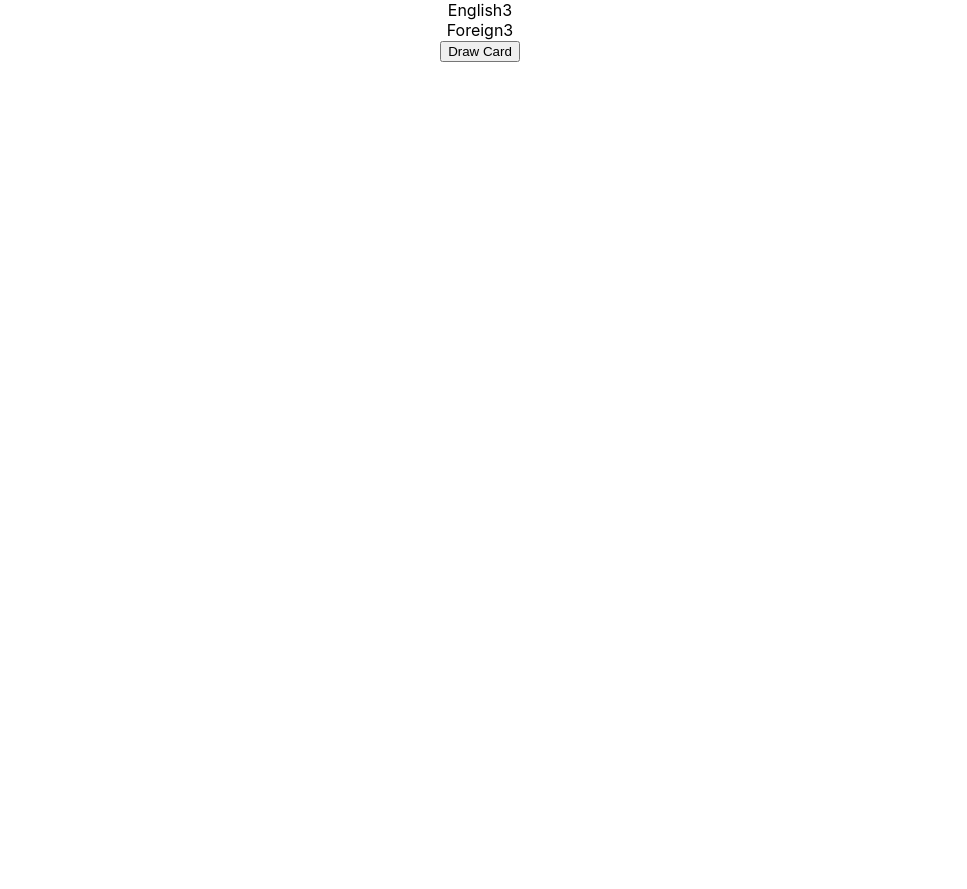
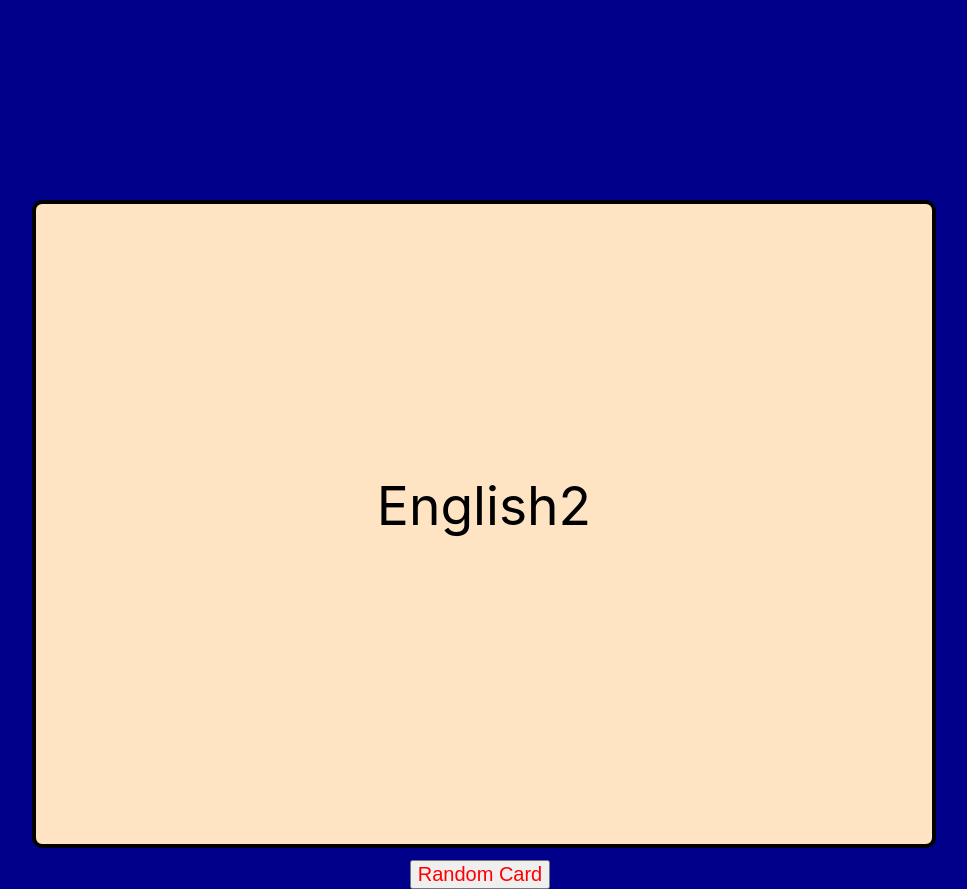
Before and after one commit to csu-hci-projects/SP24-The-Effects-Of-Virtual-Reality-Immersion-On-Retaining-Language, a React (Create React App) app in the folder FlashCardProgram/FlashCardProgram/: page / in a window 1280 px wide. Shown: the whole page, without its empty margins (160-1127 px from the left). Before the commit the page ends 800 px from the top, so only its background shows below. Built offline with nearby package versions, Linux system fonts and the light colour scheme.

Commit message:
Updates to CSS code

```diff
--- a/FlashCardProgram/FlashCardProgram/src/App.js
+++ b/FlashCardProgram/FlashCardProgram/src/App.js
@@ -26,7 +26,7 @@ class App extends Component{
     }
   }
 
-  componentWillMount(){
+  UNSAFE_componentWillMount(){
     const currentCards = this.state.cards;
 
     this.setState({
--- a/FlashCardProgram/FlashCardProgram/src/Card/Card.css
+++ b/FlashCardProgram/FlashCardProgram/src/Card/Card.css
@@ -0,0 +1,46 @@
+body {
+    background-color: darkblue;
+}
+
+.card-container:active .card{
+    transform: rotateY(180deg);
+}
+.card-container, .front, .back {
+    border-radius: 10px 10px;
+    width: 70vw;
+    height: 50vw;
+    margin-top: 200px;
+    margin-left: auto;
+    margin-right: auto;
+}
+
+.card {
+    transition: 0.5s;
+    transform-style: preserve-3d;
+}
+
+.front {
+    z-index: 5;
+}
+
+.back {
+    transform: rotateY(180deg);
+}
+
+.front, .back{
+    background-color: bisque;
+    backface-visibility: hidden;
+    border:4px solid black;
+    border-radius:10px 10px;
+    margin:auto;
+    text-align:center;
+      position: absolute;
+      top: 0;
+      left: 0;
+
+  }
+
+.english, .foreign{
+    padding-top:30%;
+    font-size:40pt;
+  }
--- a/FlashCardProgram/FlashCardProgram/src/Card/Card.js
+++ b/FlashCardProgram/FlashCardProgram/src/Card/Card.js
@@ -5,10 +5,10 @@ const Card = (props) => (
     <div className="card-container">
         <div className="card">
             <div className="front">
-                <div className="engish">{props.english}</div>
+                <div className="english">{props.english}</div>
             </div>
             <div className="back">
-            <div className="foreign">{props.foreign}</div>
+                <div className="foreign">{props.foreign}</div>
             </div>
         </div>
     </div>
--- a/FlashCardProgram/FlashCardProgram/src/DrawButton/DrawButton.css
+++ b/FlashCardProgram/FlashCardProgram/src/DrawButton/DrawButton.css
@@ -0,0 +1,5 @@
+button {
+    font-size: 20px;
+    margin-top: 20px;
+    color: red;
+}
--- a/FlashCardProgram/FlashCardProgram/src/DrawButton/DrawButton.js
+++ b/FlashCardProgram/FlashCardProgram/src/DrawButton/DrawButton.js
@@ -15,7 +15,7 @@ class DrawButton extends Component{
     render(props){
         return(
             <div className= "buttonContainer">
-                <button className="button" onClick={this.drawCard}>Draw Card</button>
+                <button className="button" onClick={this.drawCard}>Random Card</button>
             </div>
         )
     }
```
